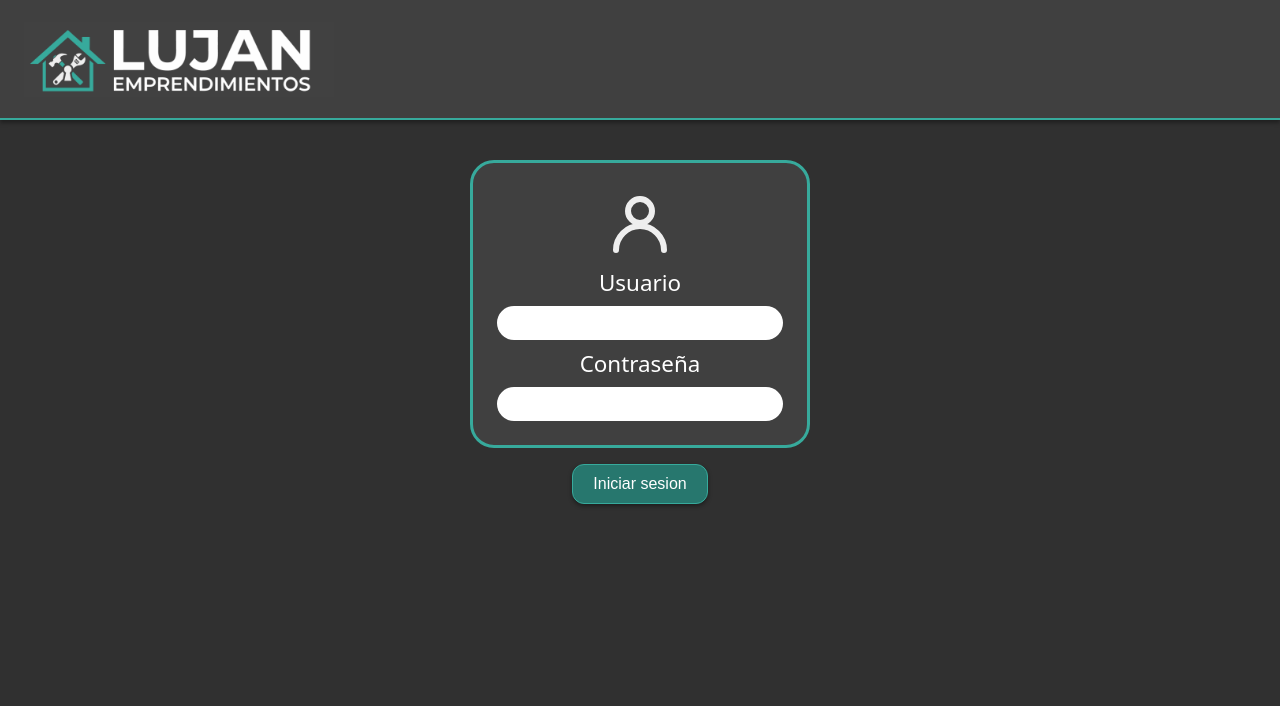
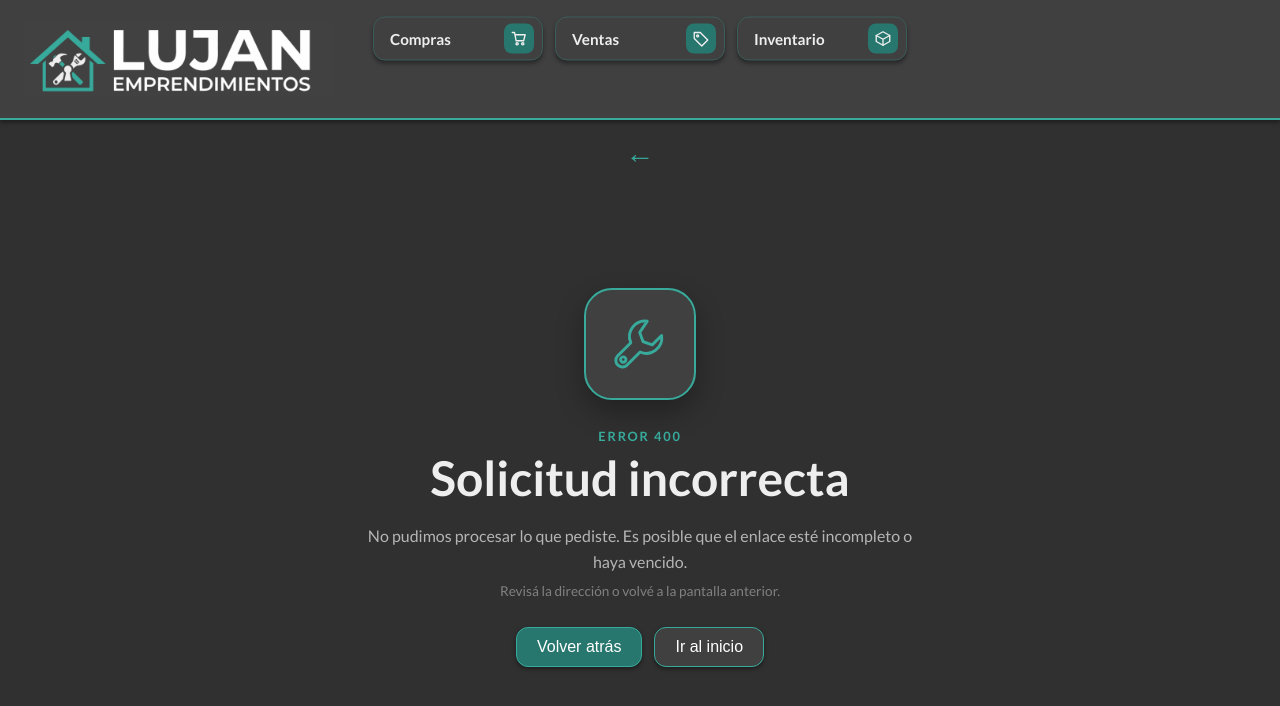
Before and after one commit to Ferreteria-Lujan/FerreteriaLujan-UI, a React (Vite) app: page /400 in a window 1280 px wide. Before the commit this address led to /login. Shown: the top 706 px of the page. Built offline with nearby package versions, Linux system fonts and the light colour scheme.

Commit message:
Paginas de error

```diff
--- a/src/App.jsx
+++ b/src/App.jsx
@@ -14,6 +14,7 @@ import Productos from './pages/modulos/inventario/Productos'
 import Transferencias from './pages/modulos/inventario/Transferencias'
 import NuevaTransferencia from './pages/modulos/inventario/NuevaTransferencia'
 import Reportes from './pages/modulos/Reportes'
+import ErrorPage from './pages/ErrorPage'
 import { isLoggedIn } from './gateway/session'
 
 // Rutas protegidas: sin sesión iniciada, siempre se vuelve al login
@@ -33,6 +34,8 @@ export default function App() {
     <Routes>
       <Route element={<Layout />}>
         <Route path="/login" element={<SoloInvitado />} />
+        <Route path="/400" element={<ErrorPage code={400} />} />
+        <Route path="/500" element={<ErrorPage code={500} />} />
         <Route element={<RequireAuth />}>
           <Route path="/" element={<Main />} />
           <Route path="/compras" element={<Navigate to="/compras/pedidos" replace />} />
@@ -51,7 +54,7 @@ export default function App() {
           <Route path="/stock" element={<Navigate to="/inventario" replace />} />
           <Route path="/reportes" element={<Reportes />} />
         </Route>
-        <Route path="*" element={<Navigate to="/" replace />} />
+        <Route path="*" element={<ErrorPage code={400} />} />
       </Route>
     </Routes>
   )
--- /dev/null
+++ b/src/pages/ErrorPage.jsx
@@ -0,0 +1,57 @@
+import { useNavigate } from 'react-router-dom'
+
+const errores = {
+  400: {
+    titulo: 'Solicitud incorrecta',
+    mensaje: 'No pudimos procesar lo que pediste. Es posible que el enlace esté incompleto o haya vencido.',
+    ayuda: 'Revisá la dirección o volvé a la pantalla anterior.',
+  },
+  500: {
+    titulo: 'Algo salió mal',
+    mensaje: 'Tuvimos un problema interno y no pudimos completar la operación. Tus datos están seguros.',
+    ayuda: 'Esperá unos segundos y volvé a intentarlo.',
+  },
+}
+
+export default function ErrorPage({ code }) {
+  const navigate = useNavigate()
+  const error = errores[code]
+
+  return (
+    <section className="error-page">
+      <div className="error-icono" aria-hidden="true">
+        {code === 400 ? (
+          <svg viewBox="0 0 64 64" fill="none">
+            <path d="M39.5 8.5a16 16 0 0 0-17 22.2L8.8 44.4a6.8 6.8 0 0 0 9.6 9.6l13.7-13.7a16 16 0 0 0 22.2-17l-9.7 9.6-9.5-3.4-3.4-9.5 7.8-11.5Z" />
+            <circle cx="14.7" cy="48.1" r="2.8" />
+          </svg>
+        ) : (
+          <svg viewBox="0 0 64 64" fill="none">
+            <path d="m27.3 7.8 1.2-4.3h7l1.2 4.3a25 25 0 0 1 5.5 2.3l3.9-2.2 5 5-2.3 3.9a25 25 0 0 1 2.3 5.5l4.4 1.2v7l-4.4 1.2a25 25 0 0 1-2.3 5.5l2.3 3.9-5 5-3.9-2.2a25 25 0 0 1-5.5 2.3l-1.2 4.3h-7l-1.2-4.3a25 25 0 0 1-5.5-2.3l-3.9 2.2-5-5 2.3-3.9a25 25 0 0 1-2.3-5.5l-4.4-1.2v-7l4.4-1.2a25 25 0 0 1 2.3-5.5l-2.3-3.9 5-5 3.9 2.2a25 25 0 0 1 5.5-2.3Z" />
+            <circle cx="32" cy="27" r="8" />
+          </svg>
+        )}
+      </div>
+
+      <p className="error-codigo">ERROR {code}</p>
+      <h1>{error.titulo}</h1>
+      <p className="error-mensaje">{error.mensaje}</p>
+      <p className="error-ayuda">{error.ayuda}</p>
+
+      <div className="error-acciones">
+        {code === 500 ? (
+          <button className="btn btn-primary" type="button" onClick={() => window.location.reload()}>
+            Intentar de nuevo
+          </button>
+        ) : (
+          <button className="btn btn-primary" type="button" onClick={() => navigate(-1)}>
+            Volver atrás
+          </button>
+        )}
+        <button className="btn" type="button" onClick={() => navigate('/')}>
+          Ir al inicio
+        </button>
+      </div>
+    </section>
+  )
+}
--- a/src/styles/theme.css
+++ b/src/styles/theme.css
@@ -544,3 +544,45 @@ body { overflow: hidden; }
   font-size: .85rem; cursor: pointer; white-space: nowrap; overflow: hidden; text-overflow: ellipsis;
 }
 .combo-item.activo { background: var(--accent-dark); }
+
+/* ---------- Páginas de error 400 / 500 ---------- */
+.error-page {
+  flex: 1; min-height: 0; padding: 32px;
+  display: flex; flex-direction: column; align-items: center; justify-content: center;
+  text-align: center; font-family: var(--font-ventas);
+}
+.error-icono {
+  width: 112px; height: 112px; display: grid; place-items: center;
+  color: var(--accent); background: var(--surface);
+  border: 2px solid var(--accent); border-radius: 28px;
+  box-shadow: 0 12px 28px rgba(0,0,0,.3);
+}
+.error-icono svg {
+  width: 62px; height: 62px; stroke: currentColor; stroke-width: 3;
+  stroke-linecap: round; stroke-linejoin: round;
+}
+.error-codigo {
+  margin: 28px 0 6px; color: var(--accent);
+  font-size: .8rem; font-weight: 700; letter-spacing: .14em;
+}
+.error-page h1 {
+  margin: 0; color: var(--text-title);
+  font-size: clamp(2rem, 4vw, 3rem); line-height: 1.15;
+}
+.error-mensaje {
+  max-width: 570px; margin: 18px 0 0;
+  color: var(--text-muted); font-size: 1rem; line-height: 1.65;
+}
+.error-ayuda {
+  margin: 8px 0 0; color: #818181; font-size: .85rem;
+}
+.error-acciones {
+  margin-top: 28px; display: flex; justify-content: center; gap: 12px;
+}
+@media (max-width: 520px) {
+  .error-page { padding: 24px 16px; }
+  .error-icono { width: 92px; height: 92px; border-radius: 22px; }
+  .error-icono svg { width: 50px; height: 50px; }
+  .error-acciones { width: 100%; flex-direction: column; }
+  .error-acciones .btn { width: 100%; }
+}
```
